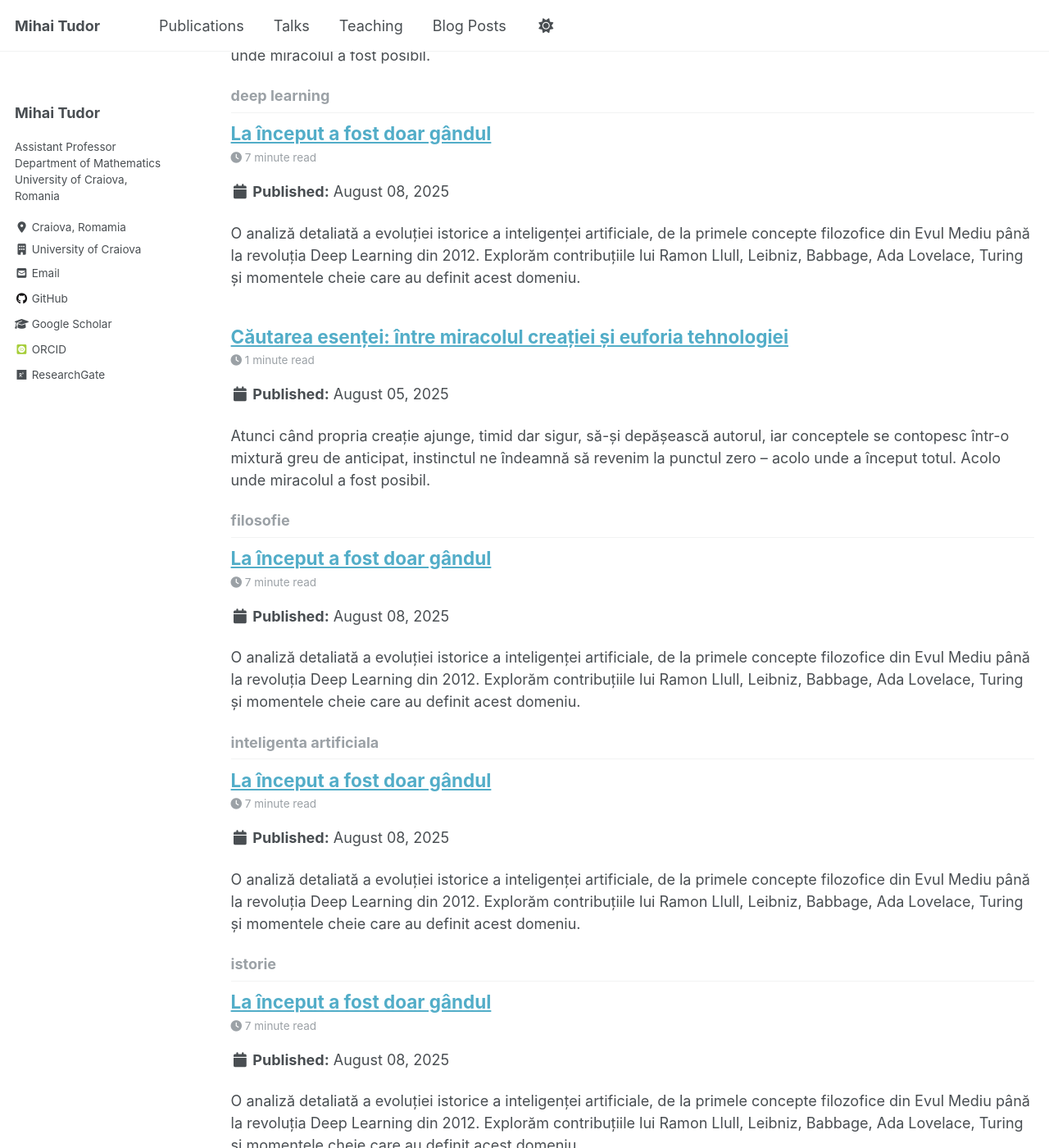
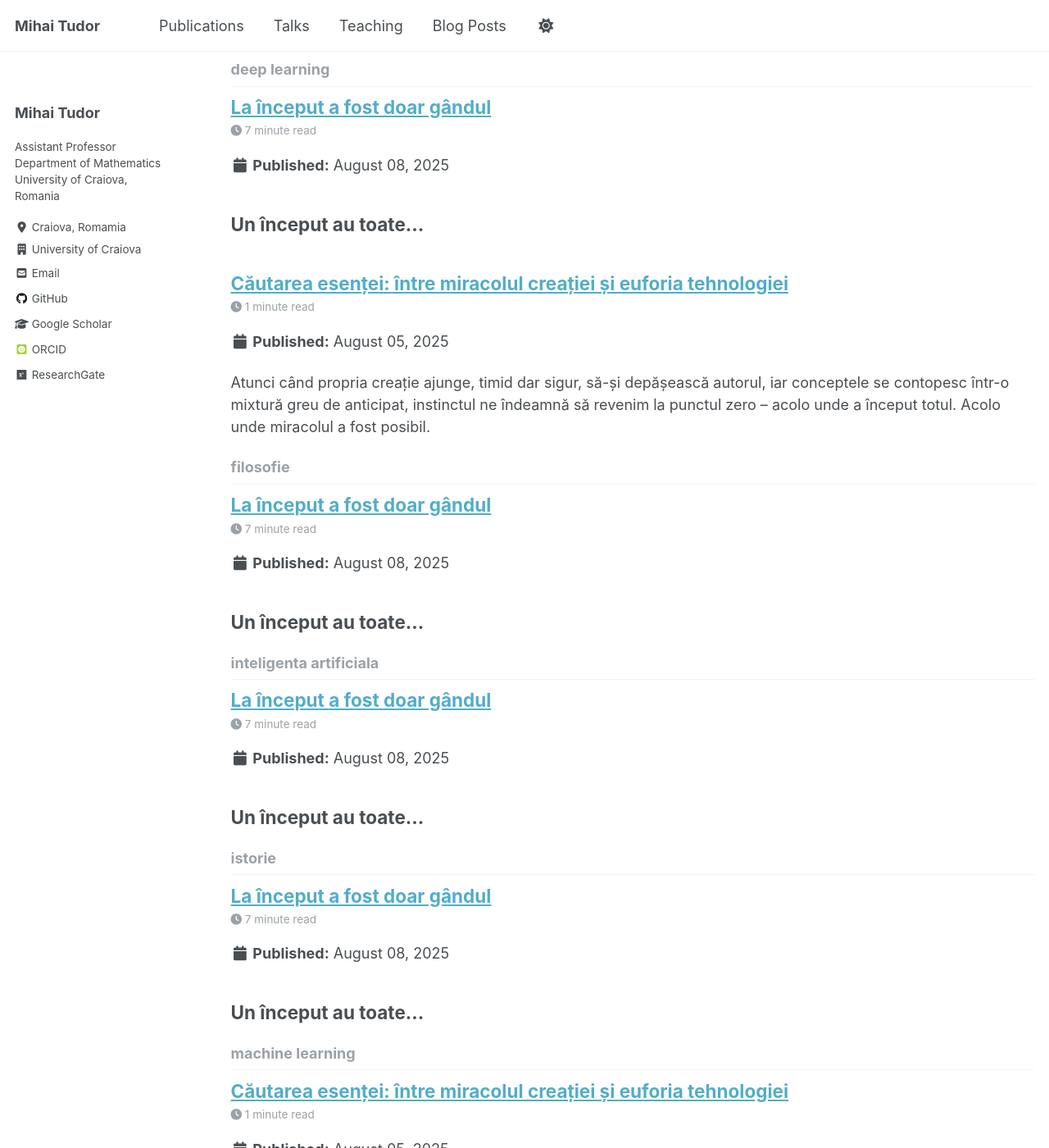
Before and after one commit to MihaiTudor26/mihaitudor26.github.io, a Jekyll site: the page built from _pages/tag-archive.html, in a window 1280 px wide and 1400 px high, scrolled down 564 px. Shown: the whole window at 82% size. Built offline with Jekyll 4.4.1, drawn with Linux system fonts in a browser that asks for light colours; some web fonts are replaced; a script that is not in the unit is left out; some of the changed text lies outside the part shown.

Commit message:
Update 2025-08-08-evolutia-istorica-ai.md

```diff
--- a/_posts/2025-08-08-evolutia-istorica-ai.md
+++ b/_posts/2025-08-08-evolutia-istorica-ai.md
@@ -10,7 +10,6 @@ tags:
   - deep learning
   - filosofie
   - matematica
-excerpt: 'O analiză detaliată a evoluției istorice a inteligenței artificiale, de la primele concepte filozofice din Evul Mediu până la revoluția Deep Learning din 2012. Explorăm contribuțiile lui Ramon Llull, Leibniz, Babbage, Ada Lovelace, Turing și momentele cheie care au definit acest domeniu.'
 ---
 
 
```
